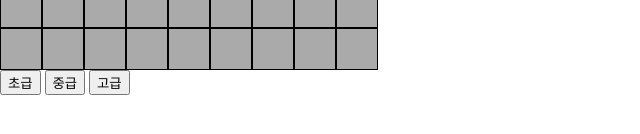
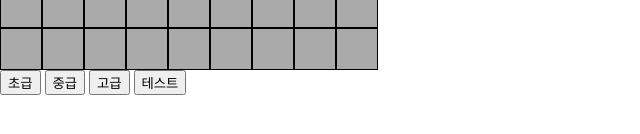
Before and after one commit to painh/vanilla_mine, a plain HTML site: page index.html in a window 1280 px wide. Shown: the part 308-442 px from the top of the page, without its empty margins (0-640 px from the left). Drawn offline with Linux system fonts and the light colour scheme.

Commit message:
add test stage

```diff
--- a/index.html
+++ b/index.html
@@ -41,6 +41,7 @@
     <button onclick="init(9,9,10)">초급</button>
     <button onclick="init(16,16,40)">중급</button>
     <button onclick="init(30,16,99)">고급</button>
+    <button onclick="init(4,4,1)">테스트</button>
 
     <script src='index.js'></script>
 </body>
```
